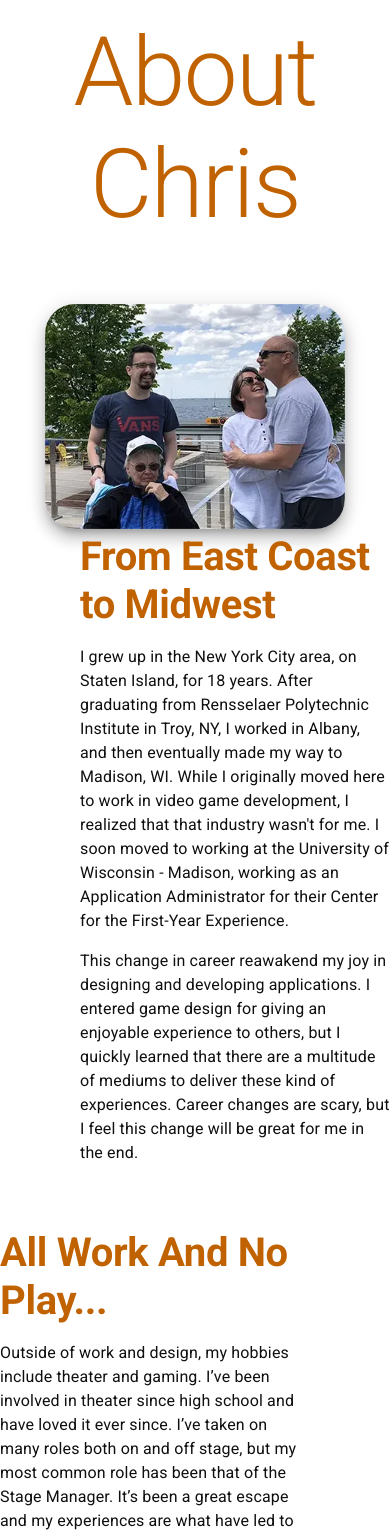
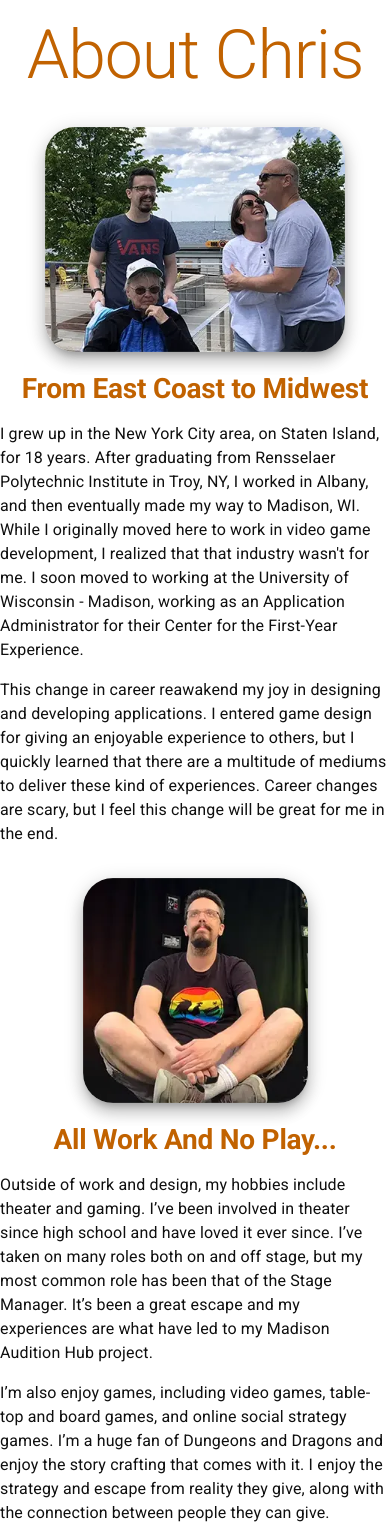
Before and after one commit to PupRiku/portfolio, a Next.js app in the folder frontend/: page /about in a window 390 px wide. Shown: the part 80-1616 px from the top of the page. Built offline with nearby package versions, Linux system fonts and the light colour scheme.

Commit message:
Responsive design

```diff
--- a/frontend/pages/about.js
+++ b/frontend/pages/about.js
@@ -6,6 +6,7 @@ import Grid from "@material-ui/core/Grid";
 import Typography from "@material-ui/core/Typography";
 import { LazyLoadImage } from "react-lazy-load-image-component";
 import Link from "../src/Link";
+import Hidden from "@material-ui/core/Hidden";
 
 const useStyles = makeStyles(theme => ({
   mainContainer: {
@@ -25,6 +26,11 @@ const useStyles = makeStyles(theme => ({
     "&:hover": {
       color: theme.palette.common.purple,
       fontWeight: 700,
+    },
+  },
+  title: {
+    [theme.breakpoints.down("sm")]: {
+      fontSize: "4.25rem",
     },
   },
 }));
@@ -62,12 +68,12 @@ export default function About() {
           href="http://www.chrisdiorio.net/about"
         />
       </Head>
-      <Grid item md style={{ marginBottom: "4em" }}>
-        <Typography variant="h1" align="center">
+      <Grid item md style={{ marginBottom: matchesSM ? "2em" : "4em" }}>
+        <Typography variant="h1" align="center" className={classes.title}>
           About Chris
         </Typography>
       </Grid>
-      <Grid item style={{ marginBottom: "4em" }}>
+      <Grid item style={{ marginBottom: matchesSM ? "2em" : "4em" }}>
         <Grid
           container
           justifyContent="center"
@@ -81,7 +87,10 @@ export default function About() {
                 sm
                 container
                 justifyContent="center"
-                style={{ flexGrow: 0 }}
+                style={{
+                  flexGrow: 0,
+                  marginBottom: matchesSM ? "1em" : undefined,
+                }}
               >
                 <Grid item>
                   <LazyLoadImage
@@ -93,10 +102,20 @@ export default function About() {
                   />
                 </Grid>
               </Grid>
-              <Grid item md={6} style={{ marginLeft: "5em" }}>
+              <Grid
+                item
+                md={6}
+                style={{
+                  marginLeft: matchesSM ? 0 : matchesMD ? "3em" : "5em",
+                }}
+              >
                 <Grid container direction="column">
                   <Grid item style={{ marginBottom: "1em" }}>
-                    <Typography variant="h2">
+                    <Typography
+                      variant="h2"
+                      align={matchesSM ? "center" : undefined}
+                      style={{ fontSize: matchesXS ? "1.75rem" : undefined }}
+                    >
                       From East Coast to Midwest
                     </Typography>
                   </Grid>
@@ -129,7 +148,7 @@ export default function About() {
           </Grid>
         </Grid>
       </Grid>
-      <Grid item style={{ marginBottom: "4em" }}>
+      <Grid item style={{ marginBottom: matchesSM ? "2em" : "4em" }}>
         <Grid
           container
           justifyContent="center"
@@ -138,10 +157,42 @@ export default function About() {
         >
           <Grid item>
             <Grid container justifyContent="center">
-              <Grid item md={6} style={{ marginRight: "5em" }}>
+              <Grid
+                item
+                sm
+                container
+                justifyContent="center"
+                style={{
+                  flexGrow: 0,
+                  marginBottom: matchesSM ? "1em" : undefined,
+                }}
+              >
+                <Hidden mdUp>
+                  <Grid item>
+                    <LazyLoadImage
+                      src="/assets/queerShortsProfile.webp"
+                      alt="Chris sitting on the floor in front of a theater backdrop"
+                      width={matchesMD ? 225 : matchesXS ? 150 : 300}
+                      height={matchesMD ? 225 : matchesXS ? 150 : 300}
+                      className={classes.heroImage}
+                    />
+                  </Grid>
+                </Hidden>
+              </Grid>
+              <Grid
+                item
+                md={6}
+                style={{
+                  marginRight: matchesSM ? 0 : matchesMD ? "3em" : "5em",
+                }}
+              >
                 <Grid container direction="column">
                   <Grid item style={{ marginBottom: "1em" }}>
-                    <Typography variant="h2">
+                    <Typography
+                      variant="h2"
+                      align={matchesSM ? "center" : undefined}
+                      style={{ fontSize: matchesXS ? "1.75rem" : undefined }}
+                    >
                       All Work And No Play...
                     </Typography>
                   </Grid>
@@ -168,12 +219,16 @@ export default function About() {
                   </Grid>
                 </Grid>
               </Grid>
+              <Hidden smDown>
                 <Grid
                   item
                   sm
                   container
                   justifyContent="center"
-                style={{ flexGrow: 0 }}
+                  style={{
+                    flexGrow: 0,
+                    marginBottom: matchesSM ? "1em" : undefined,
+                  }}
                 >
                   <Grid item>
                     <LazyLoadImage
@@ -185,6 +240,7 @@ export default function About() {
                     />
                   </Grid>
                 </Grid>
+              </Hidden>
             </Grid>
           </Grid>
         </Grid>
@@ -203,7 +259,10 @@ export default function About() {
                 sm
                 container
                 justifyContent="center"
-                style={{ flexGrow: 0 }}
+                style={{
+                  flexGrow: 0,
+                  marginBottom: matchesSM ? "1em" : undefined,
+                }}
               >
                 <Grid item>
                   <LazyLoadImage
@@ -215,10 +274,22 @@ export default function About() {
                   />
                 </Grid>
               </Grid>
-              <Grid item md={6} style={{ marginLeft: "5em" }}>
+              <Grid
+                item
+                md={6}
+                style={{
+                  marginLeft: matchesSM ? 0 : matchesMD ? "3em" : "5em",
+                }}
+              >
                 <Grid container direction="column">
                   <Grid item style={{ marginBottom: "1em" }}>
-                    <Typography variant="h2">So, What's Next?</Typography>
+                    <Typography
+                      variant="h2"
+                      align={matchesSM ? "center" : undefined}
+                      style={{ fontSize: matchesXS ? "1.75rem" : undefined }}
+                    >
+                      So, What's Next?
+                    </Typography>
                   </Grid>
                   <Grid item style={{ marginBottom: "1em" }}>
                     <Typography variant="body1">
```
Lines whose indentation alone changed are shown as unchanged.
